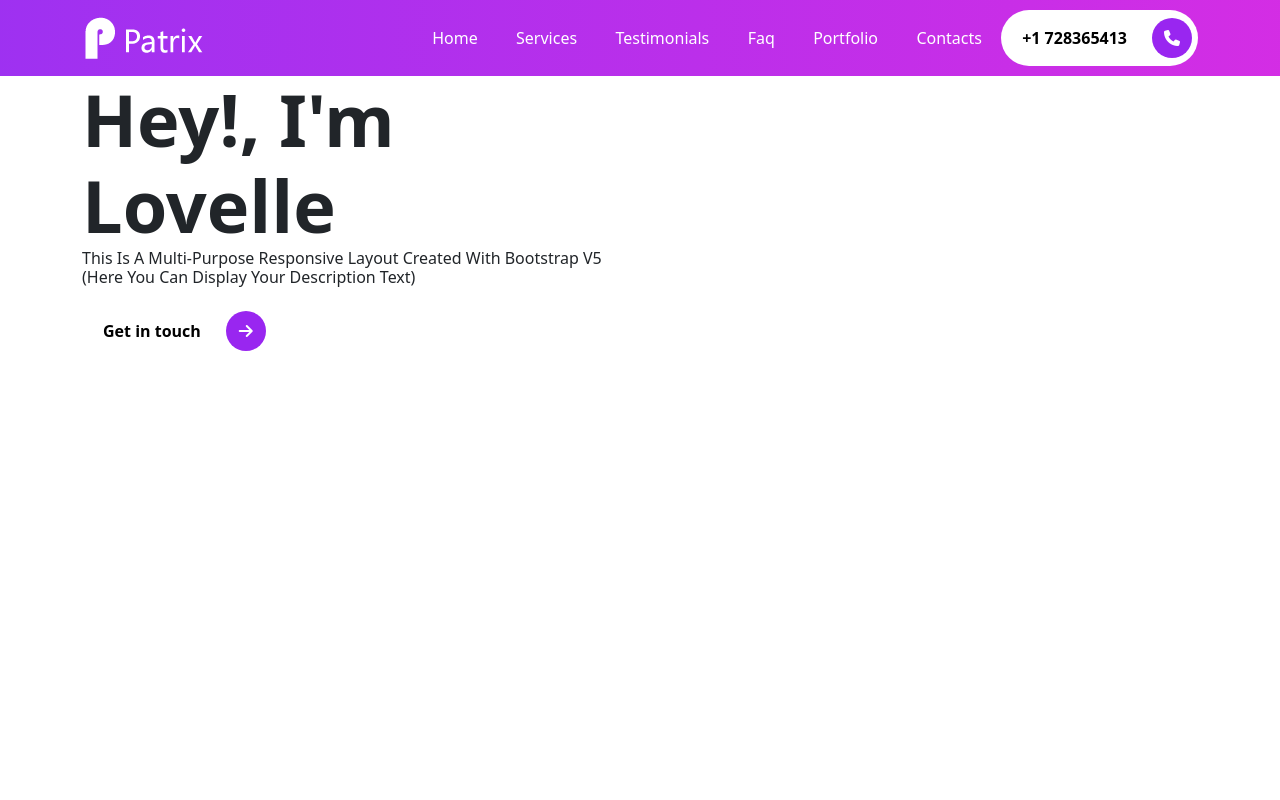
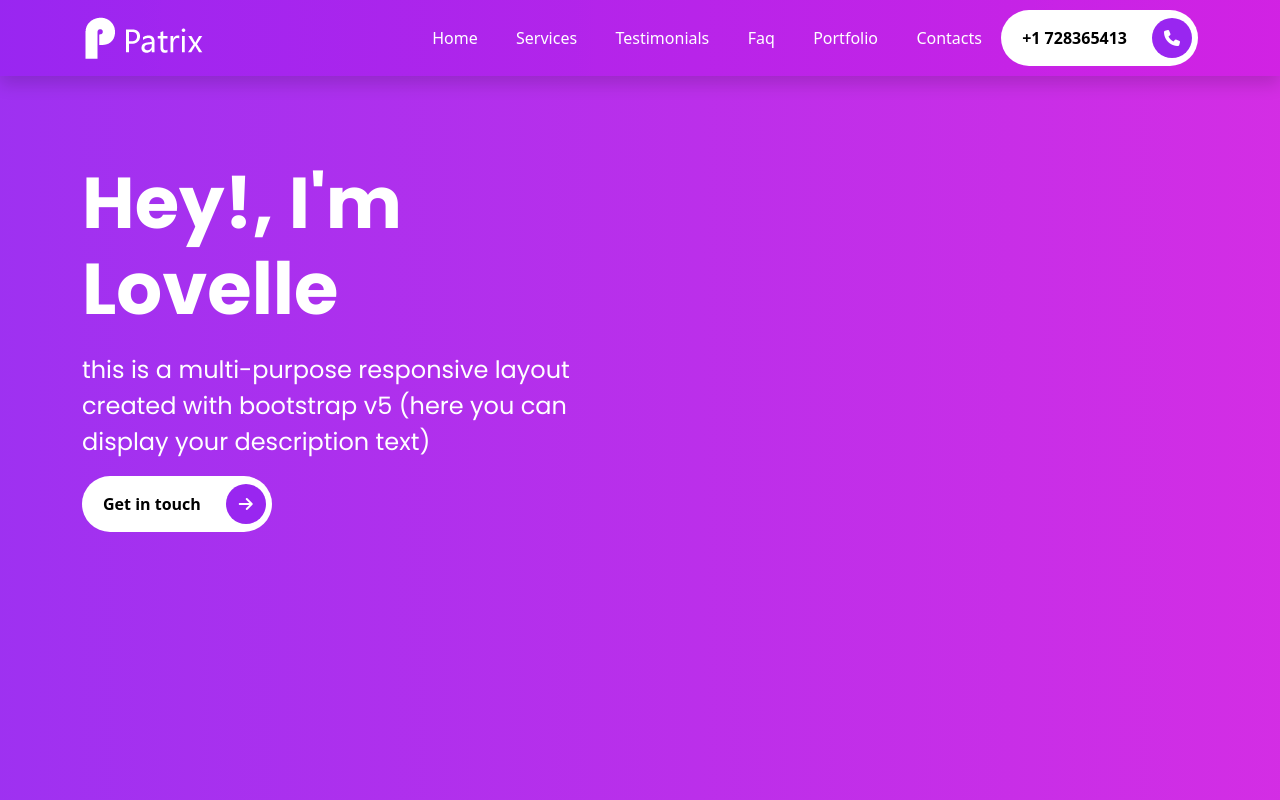
Before and after one commit to Jlovellealfeche/first-bootstrap-project, a website: page index.html in a window 1280 px wide. Drawn offline with nearby package versions, Linux system fonts and the light colour scheme.

Commit message:
update typography
-update typography
-style the heading and description
-apply background color

```diff
--- a/index.html
+++ b/index.html
@@ -6,10 +6,13 @@
     <meta name="viewport" content="width=device-width, initial-scale=1">
     <title>Learning Bootstrap V5 with Sass</title>
     <link rel="stylesheet" href="assets/css/styles.css">
+    <link rel="preconnect" href="https://fonts.googleapis.com">
+<link rel="preconnect" href="https://fonts.gstatic.com" crossorigin>
+<link href="https://fonts.googleapis.com/css2?family=Poppins:wght@400;500;600;700;800;900&display=swap" rel="stylesheet">
 </head>
 <body>
     <!-- Start the nav bar section -->
-    <nav class="navbar navbar-expand-lg navbar-dark menu">
+    <nav class="navbar navbar-expand-lg navbar-dark menu shadow fixed-top">
         <div class="container">
           <a class="navbar-brand" href="#">
             <img src="images/logo.png" alt="logo image">
@@ -51,11 +54,11 @@
 
       <section id="home" class="intro-section">
         <div class="container">
-          <div class="row">
+          <div class="row align-items-center text-white">
             <div class="col-md-6 intros">
               <h1 class="display-2">
                 <span class="display-2--intro">Hey!, I'm Lovelle </span>
-                <span class="display-2--description">
+                <span class="display-2--description lh-base">
                   this is a multi-purpose responsive layout created with bootstrap v5
                   (here you can display your description text)
                 </span>
--- a/scss/components/_typography.scss
+++ b/scss/components/_typography.scss
@@ -4,15 +4,20 @@
 .display-2 {
     margin-bottom: 1rem;
     text-transform: capitalize ;
+    font-family: 'Poppins', sans-serif;
 
     &--intro {
         display: inline-block;
         font-weight: 700;
+        font-family: 'Poppins', sans-serif;
     }
 
     &--description {
         font-size: 1rem;
         display: block;
+        margin-top: 1.2rem;
+        font-size: 1.5rem;
+        text-transform: none;
     }
 
 }
--- a/scss/sections/_intro-section.scss
+++ b/scss/sections/_intro-section.scss
@@ -0,0 +1,9 @@
+@use '../custom' as *;
+@use '../components/mixins' as *;
+
+.intro-section {
+    @include gradient;
+    padding: 10rem 0 0 0;
+    width: 100%;
+    height: 100%;
+}
```
Also changed, not shown: assets/css/styles.css, 1 other file.
